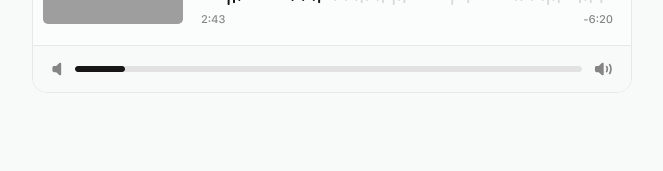
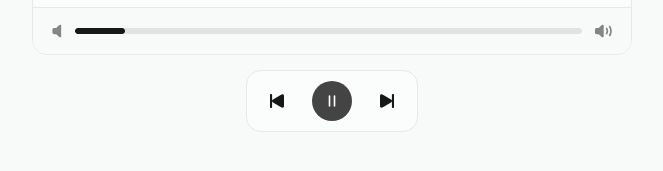
Before and after one commit to edupaulos/audio-player, a React (Vite) app: page / in a window 1280 px wide. Shown: the part 417-588 px from the top of the page, without its empty margins (308-971 px from the left). Built offline with nearby package versions, Linux system fonts and the light colour scheme; grey boxes are pictures that could not be loaded.

Commit message:
feat: add UI control painel

```diff
--- a/src/App.tsx
+++ b/src/App.tsx
@@ -1,12 +1,15 @@
 import volumeUp from './assets/icons/volumeUp.svg';
 import volumeDown from './assets/icons/volumeDown.svg';
+import previousIcon from './assets/icons/previous.svg';
+import pauseIcon from './assets/icons/pause.svg';
+import nextIcon from './assets/icons/next.svg';
 import soundBar from './assets/soundBar.png';
 import soundWave from './assets/sound.png';
 import cover from './assets/music.svg';
 
 function App() {
   return (
-    <div className="flex min-h-screen items-center justify-center">
+    <div className="flex min-h-screen flex-col items-center justify-center">
       <div className="relative mx-auto h-[22rem] w-[60rem] overflow-hidden rounded-3xl border border-05 bg-01 p-4">
         <div className="mb-[1.6rem] inline-flex gap-7 ">
           <img className="size-[14rem] rounded-lg" src={cover} />
@@ -26,6 +29,26 @@ function App() {
           </div>
         </div>
       </div>
+      <div className="mt-6 inline-flex gap-6 rounded-3xl border border-05 bg-01 p-4">
+        <button
+          className="flex size-16 items-center justify-center text-8xl"
+          onClick={() => {}}
+        >
+          <img src={previousIcon} alt="Previous Button" />
+        </button>
+        <button
+          className="flex size-16 items-center justify-center text-8xl"
+          onClick={() => {}}
+        >
+          <img src={pauseIcon} alt="Pause or Button" />
+        </button>
+        <button
+          className="flex size-16 items-center justify-center text-8xl"
+          onClick={() => {}}
+        >
+          <img src={nextIcon} alt="Next Button" />
+        </button>
+      </div>
     </div>
   );
 }
```
